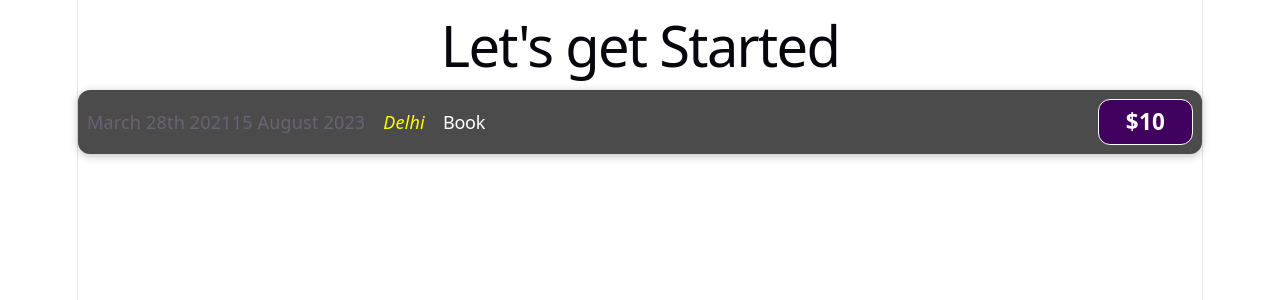
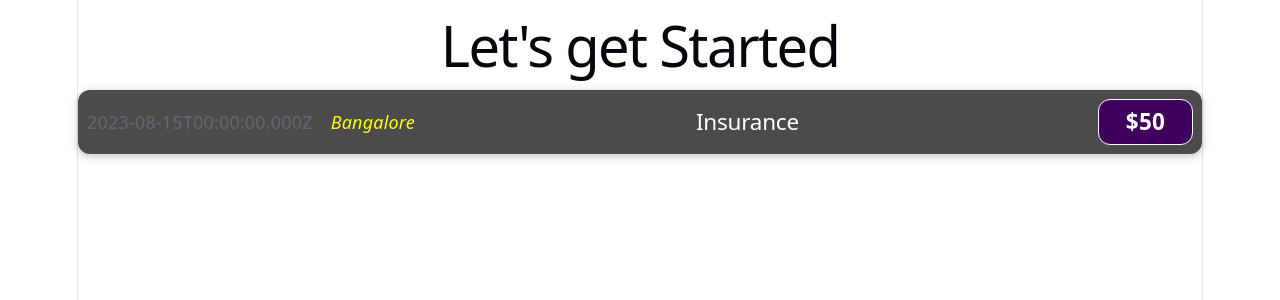
Before and after one commit to Yash-Gehlot/Learning-React, a React (Vite) app in the folder firstProject/: page / in a window 1280 px wide. Shown: the top 300 px of the page. Built offline with nearby package versions, Linux system fonts and the light colour scheme.

Commit message:
java Script inside jsx

```diff
--- a/firstProject/src/components/ExpenseItem.jsx
+++ b/firstProject/src/components/ExpenseItem.jsx
@@ -1,12 +1,23 @@
-import './ExpenseItem.css'
-export default function ExpenseItem() {
+// Write yoour code at relevant places in the code below:
+
+import "./ExpenseItem.css";
+
+function ExpenseItem() {
+  const expenseDate = new Date(2023, 7, 15).toISOString();
+  const expenseTitle = "Insurance";
+  const expenseAmount = 50;
+  const expenseLocation = "Bangalore";
+
   return (
-    <div className='expense-item'>
-      <div>March 28th 2021</div>
-      <div>15 August 2023</div>
-      <div className='expense-item__location'>Delhi</div>
-      <h2 className='expense-item__description'>Book</h2>
-      <div className='expense-item__price'>$10</div>
+    <div className="expense-item">
+      <div>{expenseDate}</div>
+      <div className="expense-item__location">{expenseLocation}</div>
+      <div className="expense-item__description">
+        <h2>{expenseTitle}</h2>
+        <div className="expense-item__price">${expenseAmount}</div>
+      </div>
     </div>
-  )
+  );
 }
+
+export default ExpenseItem;
```
